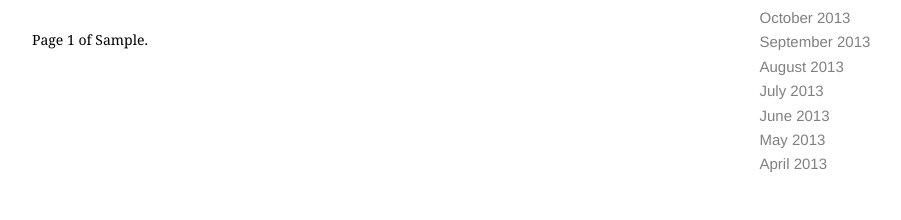
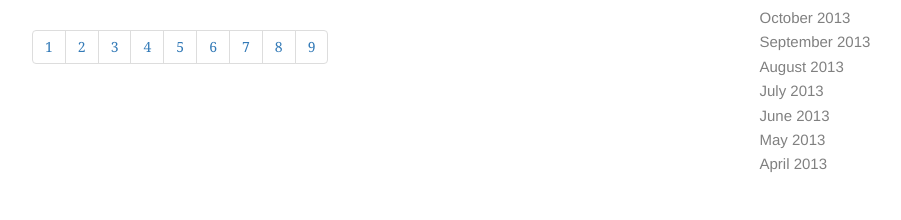
Before and after one commit to Trancever/Blog, a Django app: template templates/post_list.html in a window 1280 px wide. Shown: the part 699-919 px from the top of the page, without its empty margins (138-1039 px from the left). Run offline with Django 3.2, Linux system fonts and the light colour scheme; the template is opened without the code that fills it: most values are stand-ins (such as "Sample title", 1, 10 or a date in 2020); grey boxes marked "Sample" are stand-in pictures; parts of the project's set-up code (start-up, migrations or seed data) failed here and were passed over; some libraries are stand-ins or nearby versions.

Commit message:
Changed style of pagination using bootstrap.

```diff
--- /dev/null
+++ b/posts/templatetags/times.py
@@ -0,0 +1,8 @@
+from django import template
+
+register = template.Library()
+
+
+@register.filter(name='times')
+def times(number):
+    return range(1, number+1, 1)
--- a/posts/views.py
+++ b/posts/views.py
@@ -117,7 +117,7 @@ def posts_list(request):
             Q(user__username__icontains=query)
         ).distinct()
 
-    paginator = Paginator(queryset_list, 10)  # Show 10 contacts per page
+    paginator = Paginator(queryset_list, 5)  # Show 10 contacts per page
     page_request_var = "page"
     page = request.GET.get(page_request_var)
     try:
--- a/templates/post_list.html
+++ b/templates/post_list.html
@@ -1,5 +1,6 @@
 {% extends "base.html" %}
 {% load crispy_forms_tags %}
+{% load times %}
 {% block content %}
 
     <div class="row">
@@ -43,23 +44,29 @@
                 </div>
             {% endfor %}
 
-            <div class="pagination">
-        <span class="step-links">
+            <nav aria-label="Page navigation">
+                <ul class="pagination">
                     {% if objects_list.has_previous %}
+                        <li>
                             <a href="?{{ page_request_var }}={{ objects_list.previous_page_number }}
-                {% if request.GET.query %}&query={{ request.GET.query }}{% endif %}">previous</a>
+                            {% if request.GET.query %}&page={{ request.GET.query }}{% endif %}" aria-label="Previous">
+                                <span aria-hidden="true">&laquo;</span>
+                            </a>
+                        </li>
                     {% endif %}
-
-            <span class="current">
-            Page {{ objects_list.number }} of {{ objects_list.paginator.num_pages }}.
-        </span>
-
+                    {% for page in objects_list.paginator.num_pages|times %}
+                        <li><a href="?page={{ page }}">{{ page }}</a></li>
+                    {% endfor %}
                     {% if objects_list.has_next %}
+                        <li>
                             <a href="?{{ page_request_var }}={{ objects_list.next_page_number }}
-            {% if request.GET.query %}&query={{ request.GET.query }}{% endif %}">next</a>
+                {% if request.GET.query %}&page={{ request.GET.query }}{% endif %}" aria-label="Next">
+                                <span aria-hidden="true">&raquo;</span>
+                            </a>
+                        </li>
                     {% endif %}
-        </span>
-            </div>
+                </ul>
+            </nav>
 
         </div>
 
```
Also changed, not shown: db.sqlite3, 2 other files. Lines whose indentation alone changed are shown as unchanged.
